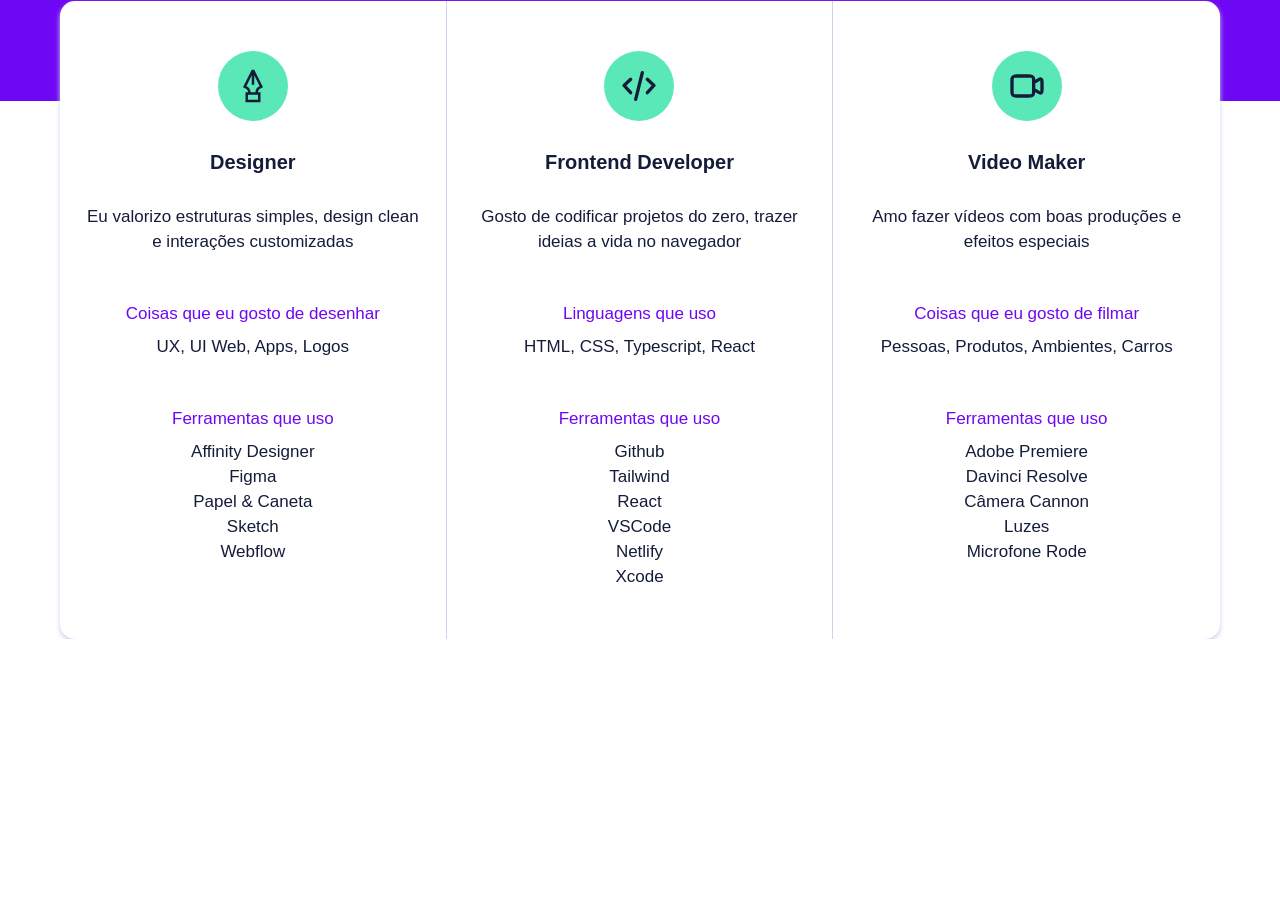
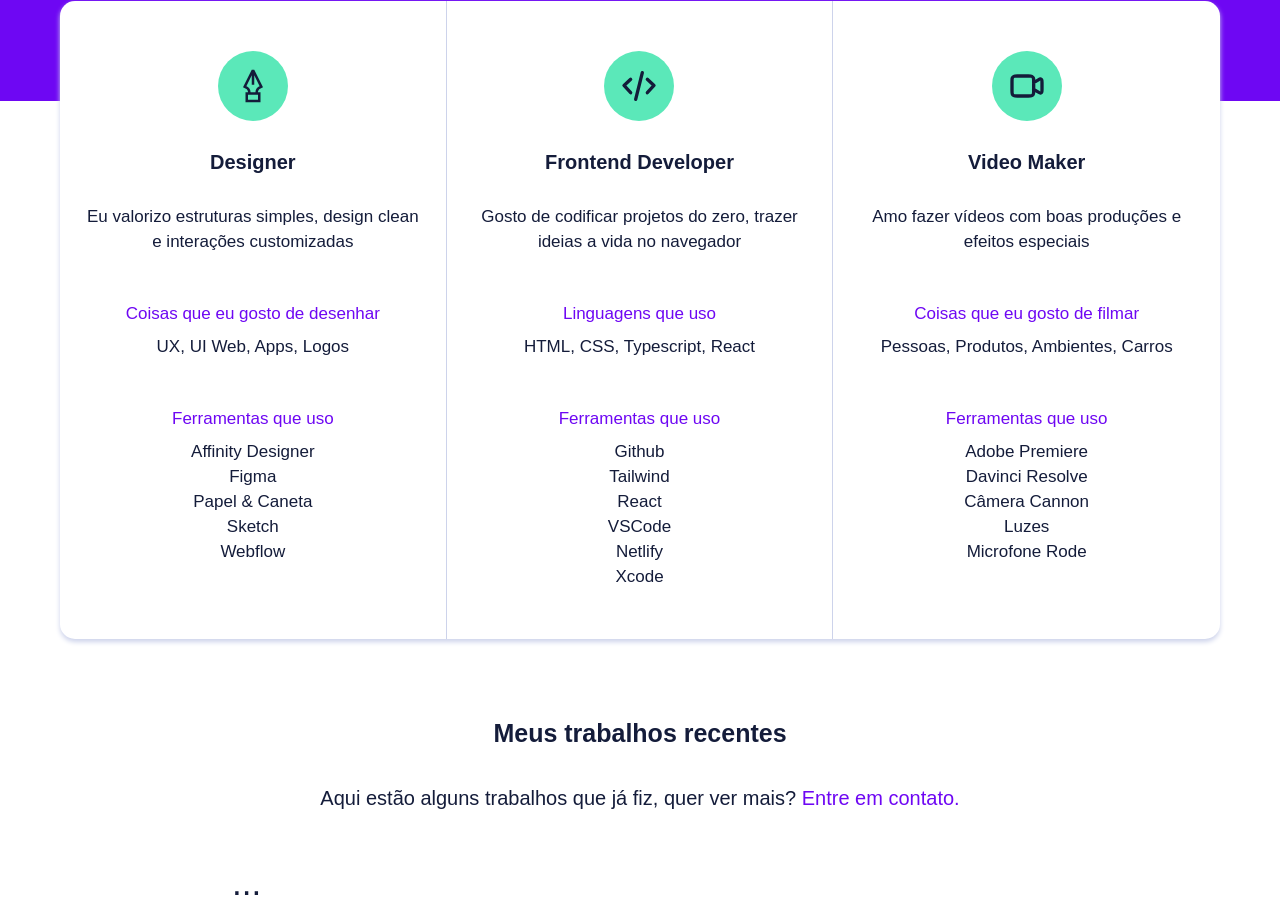
Before and after one commit to EriveltonArruda/B7Web-ProjetoPortifolio, a plain HTML site: page index.html in a window 1280 px wide. Shown: the part 1170-2073 px from the top of the page. Before the commit the page ends 1809 px from the top, so only its background shows below. Drawn offline with Linux system fonts and the light colour scheme.

Commit message:
Criando recent-work 1

```diff
--- /dev/null
+++ b/assets/css/recent-work.css
@@ -0,0 +1,49 @@
+.recent-work {
+  text-align: center;
+  color: var(--primary);
+  padding: 0 2rem;
+}
+
+.recent-work .title {
+  font-weight: bold;
+  font-size: 2.5rem;
+  margin-top: 8rem;
+  margin-bottom: 3.5rem;
+}
+
+.recent-work .subtitle {
+  font-size: 2rem;
+  line-height: 3rem;
+}
+
+.recent-work .subtitle a {
+  color: var(--foreground);
+  text-decoration: none;
+}
+
+.recent-work .subtitle a:hover {
+  text-decoration: underline;
+}
+
+.recent-work .grid {
+  margin-top: 5rem;
+  display: grid;
+  grid-template-columns: 1fr;
+  gap: 2rem;
+}
+
+@media (width > 600px) {
+  .recent-work {
+    font-size: 3.5rem;
+  }
+
+  .recent-work .grid {
+    grid-template-columns: repeat(2, 1fr);
+  }
+}
+
+@media (width > 900px) {
+  .recent-work .grid {
+    grid-template-columns: repeat(3, 1fr);
+  }
+}
--- a/assets/css/skills.css
+++ b/assets/css/skills.css
@@ -4,10 +4,12 @@
   height: 10rem;
 }
 
+/* efeito do card em cima do background roxo */
 .skills .container {
   margin-top: -10rem;
 }
 
+/* estilização das colunas */
 .skills .grid {
   background-color: var(--background);
   margin: 0 2rem;
@@ -17,6 +19,7 @@
   box-shadow: 0 3px 5px var(--primary-light);
 }
 
+/* Área do card */
 .skills .skill {
   text-align: center;
   border-right: 0;
@@ -25,6 +28,7 @@
   padding: 5rem 2rem;
 }
 
+/* Removendo a última barra */
 .skills .skill:last-child {
   border-right: 0;
   border-bottom: 0;
--- a/index.html
+++ b/index.html
@@ -8,6 +8,7 @@
     <link rel="stylesheet" href="./assets/css/hero.css" />
     <link rel="stylesheet" href="./assets/css/intro.css" />
     <link rel="stylesheet" href="./assets/css/skills.css" />
+    <link rel="stylesheet" href="./assets/css/recent-work.css" />
     <link
       rel="shortcut icon"
       type="image/png"
@@ -127,6 +128,14 @@
         </div>
     </section>
 
+    <section class="recent-work container">
+      <p class="title">Meus trabalhos recentes</p>
+      <p class="subtitle">Aqui estão alguns trabalhos que já fiz, quer ver mais? <a href="#">Entre em contato.</a></p>
+      <div class="grid">
+        ...
+      </div>
+    </section>
+
     <script type="text/javascript" src="assets/js/script.js"></script>
   </body>
 </html>
```
